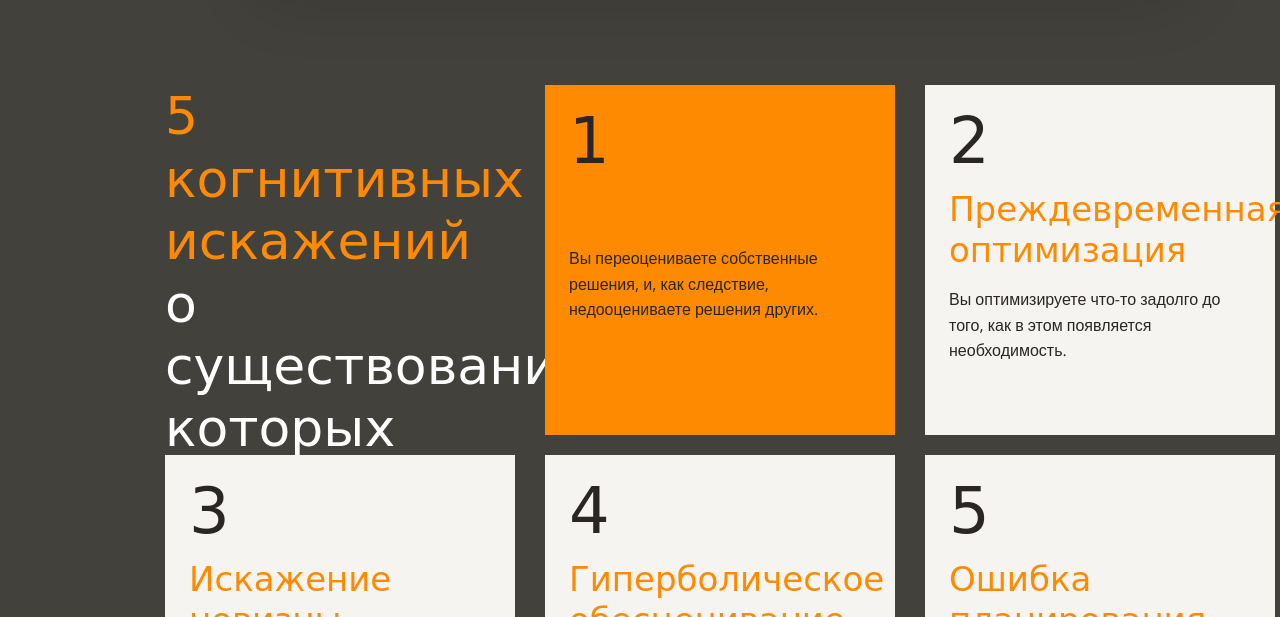
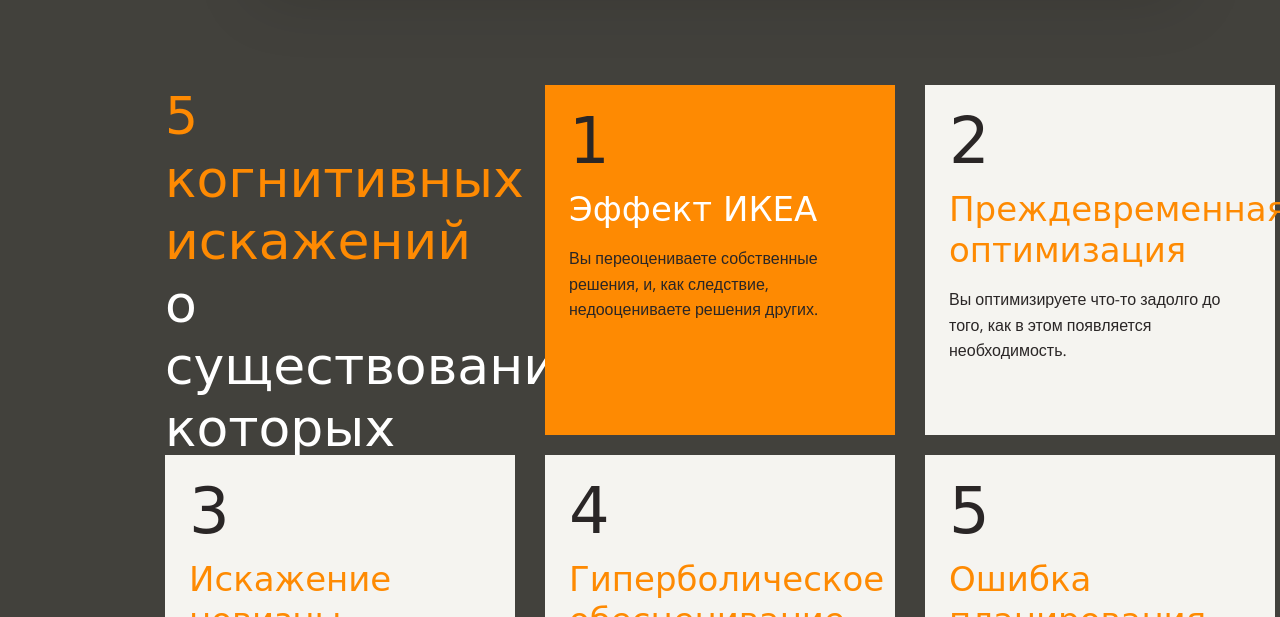
Before and after one commit to Ligutto/layout-designer-project-58, a website: page src/index.html in a window 1280 px wide. In both pictures the pointer is over the element "Эффект ИКЕА". Shown: the part 1810-2427 px from the top of the page. Drawn offline with nearby package versions, Linux system fonts and the light colour scheme; a web font is replaced by a local one.

Commit message:
Правки позиционирования

```diff
--- a/src/styles/style.css
+++ b/src/styles/style.css
@@ -248,6 +248,11 @@
 #block3 .box:hover {
   cursor: pointer;
   background-color: #fe8a02;
+}
+
+#block3 .box:hover > h3 {
+  cursor: pointer;
+  color: #fff;
 }
 
 #block3 h3 {
```
